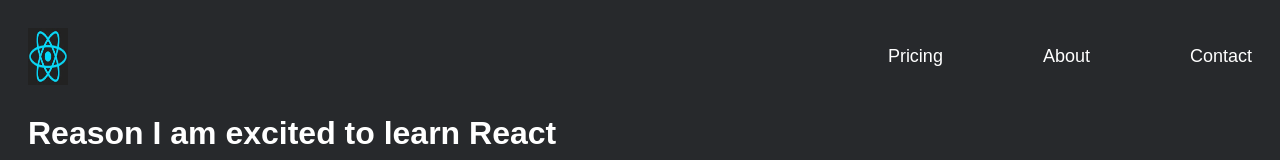
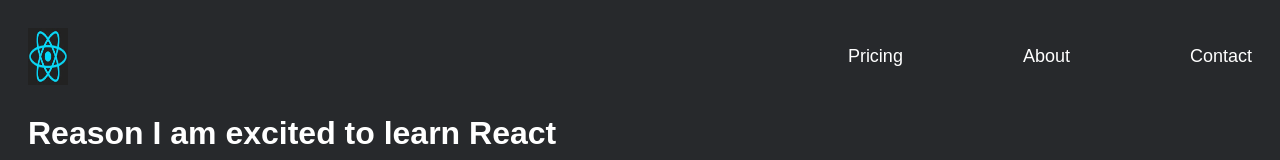
Before and after one commit to PAZZO123/React-Learning, a React (Vite) app: page / in a window 1280 px wide. Shown: the top 160 px of the page. Built offline with nearby package versions, Linux system fonts and the light colour scheme.

Commit message:
Adding to Github

```diff
--- a/src/index.css
+++ b/src/index.css
@@ -17,7 +17,7 @@ h1 {
     list-style: none;
     display: flex;
     justify-content: space-between;
-    gap: 100px;
+    gap: 120px;
     font-size: large;
 
 }
```
